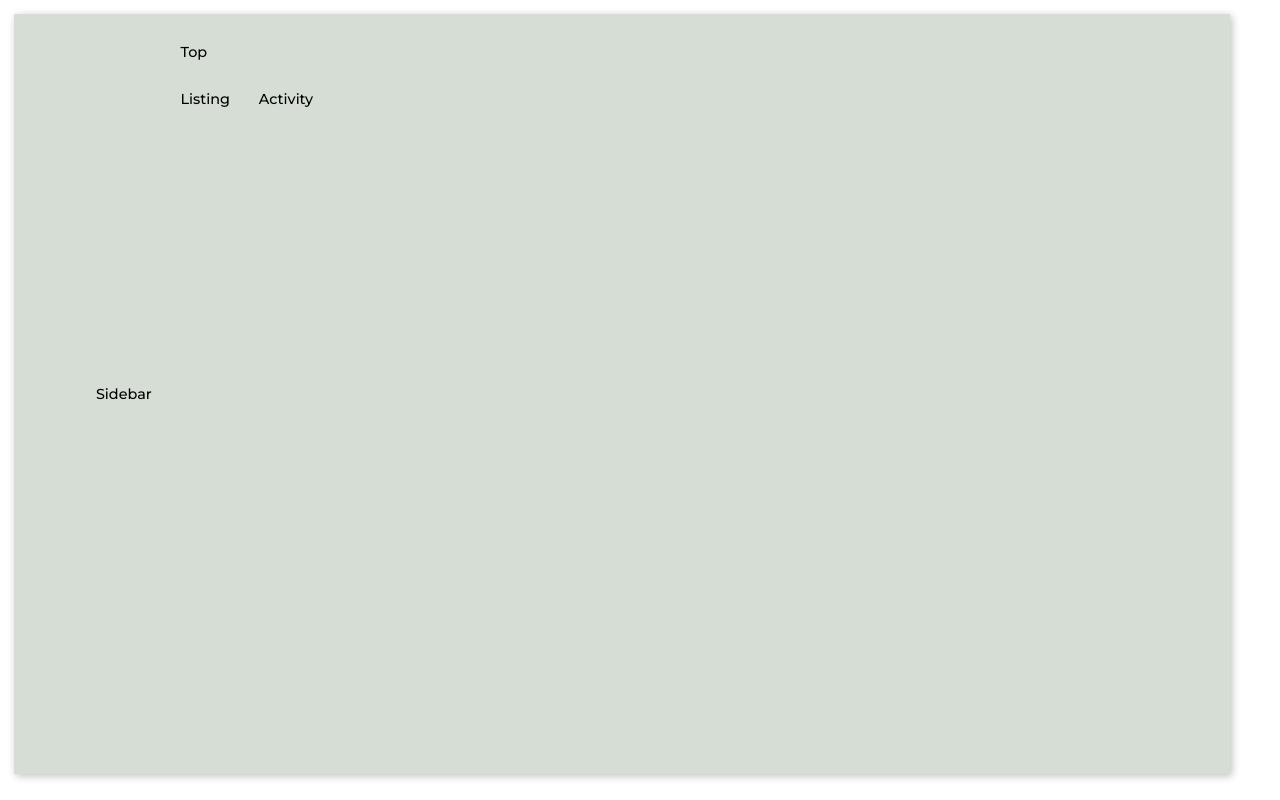
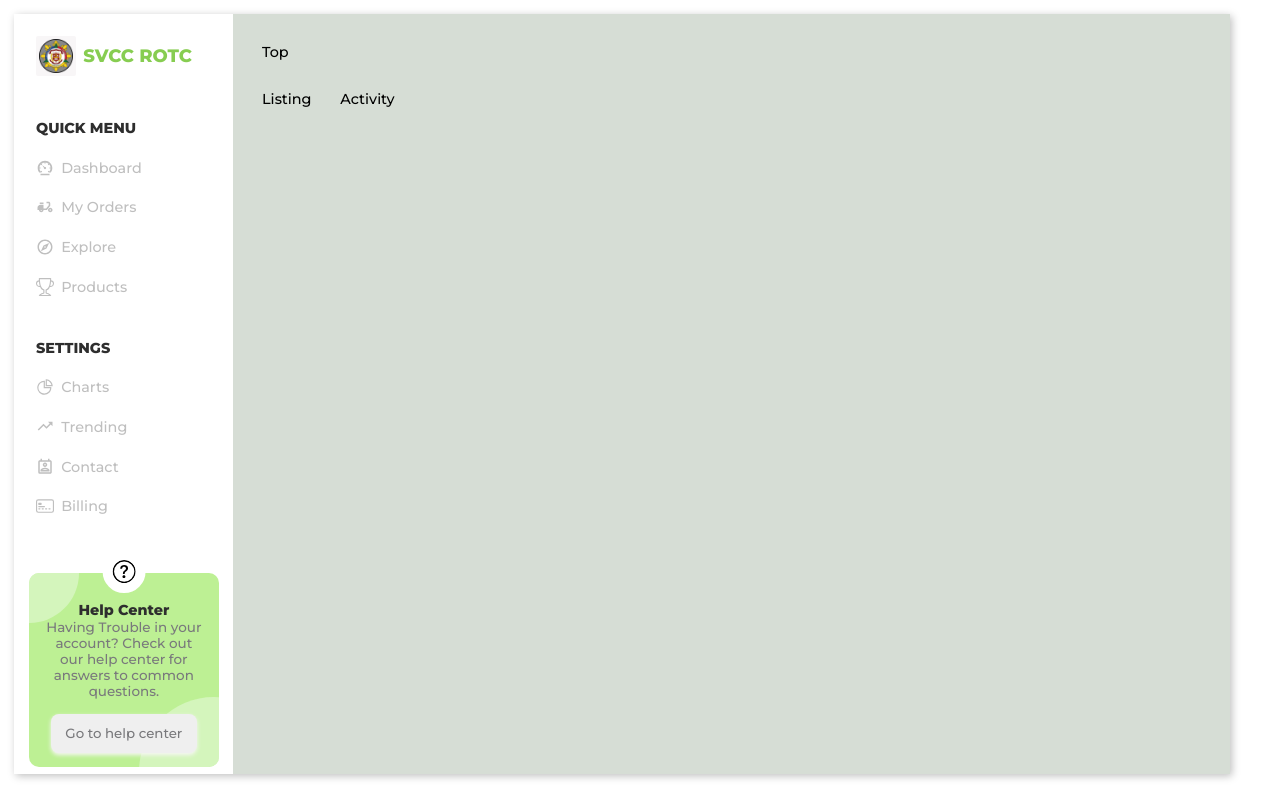
Before and after one commit to PorasZarec/ROTC-System, a React (Vite) app in the folder client/: page /dashboard in a window 1280 px wide. Built offline with nearby package versions, Linux system fonts and the light colour scheme.

Commit message:
Dashboard Sidebar Added

```diff
--- a/client/src/Components/Dashboard/Components/Sidebar Section/Sidebar.jsx
+++ b/client/src/Components/Dashboard/Components/Sidebar Section/Sidebar.jsx
@@ -1,10 +1,113 @@
-import React from 'react'
-import './sidebar.css'
+import React from "react";
+import "./sidebar.css";
+
+// Imported Images
+import logo from "../../../Assets/ROTC_Logo.png";
+
+// Imported Icons
+import { IoMdSpeedometer } from "react-icons/io";
+import { MdDeliveryDining } from "react-icons/md";
+import { MdOutlineExplore } from "react-icons/md";
+import { BsTrophy } from "react-icons/bs";
+
+import { AiOutlinePieChart } from "react-icons/ai";
+import { BiTrendingUp } from "react-icons/bi";
+import { MdOutlinePermContactCalendar } from "react-icons/md";
+import { BsCreditCard2Front } from "react-icons/bs";
+
+import { BsQuestionCircle } from "react-icons/bs";
 
 const Sidebar = () => {
-  return (
-    <div>Sidebar</div>
-  )
-}
+	return (
+		<div className="sideBar grid">
+			<div className="logoDiv flex">
+				<img src={logo} alt="Image Name" />
+				<h2>SVCC ROTC</h2>
+			</div>
 
-export default Sidebar
+			<div className="menuDiv">
+				<h3 className="divTitle">QUICK MENU</h3>
+				<ul className="menuLists grid">
+					<li className="listItem">
+						<a href="#" className="menuLink flex">
+							<IoMdSpeedometer className="icon" />
+							<span className="smallText">Dashboard</span>
+						</a>
+					</li>
+
+					<li className="listItem">
+						<a href="#" className="menuLink flex">
+							<MdDeliveryDining className="icon" />
+							<span className="smallText">My Orders</span>
+						</a>
+					</li>
+
+					<li className="listItem">
+						<a href="#" className="menuLink flex">
+							<MdOutlineExplore className="icon" />
+							<span className="smallText">Explore</span>
+						</a>
+					</li>
+
+					<li className="listItem">
+						<a href="#" className="menuLink flex">
+							<BsTrophy className="icon" />
+							<span className="smallText">Products</span>
+						</a>
+					</li>
+				</ul>
+			</div>
+
+			<div className="settingsDiv">
+				<h3 className="divTitle">SETTINGS</h3>
+				<ul className="menuLists grid">
+					<li className="listItem">
+						<a href="#" className="menuLink flex">
+							<AiOutlinePieChart className="icon" />
+							<span className="smallText">Charts</span>
+						</a>
+					</li>
+
+					<li className="listItem">
+						<a href="#" className="menuLink flex">
+							<BiTrendingUp className="icon" />
+							<span className="smallText">Trending</span>
+						</a>
+					</li>
+
+					<li className="listItem">
+						<a href="#" className="menuLink flex">
+							<MdOutlinePermContactCalendar className="icon" />
+							<span className="smallText">Contact</span>
+						</a>
+					</li>
+
+					<li className="listItem">
+						<a href="#" className="menuLink flex">
+							<BsCreditCard2Front className="icon" />
+							<span className="smallText">Billing</span>
+						</a>
+					</li>
+				</ul>
+			</div>
+
+			<div className="sideBarCard">
+				<BsQuestionCircle className="icon" />
+				<div className="cardContent">
+					<div className="circle1"></div>
+					<div className="circle2"></div>
+
+					<h3>Help Center</h3>
+					<p>
+						Having Trouble in your account? Check out our help
+						center for answers to common questions.
+					</p>
+
+					<button className="btn">Go to help center</button>
+				</div>
+			</div>
+		</div>
+	);
+};
+
+export default Sidebar;
--- a/client/src/Components/Dashboard/Components/Sidebar Section/sidebar.css
+++ b/client/src/Components/Dashboard/Components/Sidebar Section/sidebar.css
@@ -1 +1,147 @@
-/*# sourceMappingURL=sidebar.css.map */
+:root {
+  --primaryColor: hsl(94, 55%, 56%);
+  --hoverColor: hsl(93, 75%, 76%);
+  --paleGreen: hsl(96, 75%, 89%);
+  --whiteColor: hsl(0, 0%, 100%);
+  --blackColor: hsl(0, 0%, 18%);
+  --greyText: hsl(0, 0%, 75%);
+  --bgColor: hsl(113, 11%, 85%);
+  --inputColor: hsl(330, 12%, 97%);
+  --textColor: hsl(240, 1%, 48%);
+  /* Font and Typography */
+  --biggestFontSize: 2.5rem;
+  --h1FontSize: 1.5rem;
+  --h2FontSize: 1.25rem;
+  --h3FontSize: 1rem;
+  --normalFontSize: 0.938rem;
+  --smallFontSize: 0.813rem;
+  --smallestFontSize: 0.75rem;
+}
+
+.sideBar {
+  background: var(--whiteColor);
+  box-shadow: 1px 0px 4px --greyText;
+  width: 18%;
+  height: 100%;
+  gap: 3rem;
+  overflow: auto;
+}
+.sideBar .logoDiv {
+  padding: 1.5rem 1.5rem 0;
+  cursor: pointer;
+}
+.sideBar .logoDiv img {
+  max-width: 40px;
+  margin-right: 0.5rem;
+  background: var(--inputColor);
+  border-radius: 2px;
+  padding: 0.2rem;
+}
+.sideBar .logoDiv h2 {
+  font-size: var(--h2FontSize);
+  color: var(--primaryColor);
+}
+.sideBar .menuDiv .divTitle,
+.sideBar .settingsDiv .divTitle {
+  font-size: var(--h3FontSize);
+  color: var(--blackColor);
+  padding: 0 1.5rem 1.5rem;
+}
+.sideBar .menuDiv .menuLists .listItem,
+.sideBar .settingsDiv .menuLists .listItem {
+  padding: 0rem 1.5rem;
+  width: 100%;
+  position: relative;
+}
+.sideBar .menuDiv .menuLists .listItem::before,
+.sideBar .settingsDiv .menuLists .listItem::before {
+  position: absolute;
+  content: "";
+  height: 0%;
+  left: 0;
+  width: 5px;
+  border-bottom-right-radius: 10px;
+  border-top-right-radius: 10px;
+  background: var(--primaryColor);
+}
+.sideBar .menuDiv .menuLists .listItem .menuLink,
+.sideBar .settingsDiv .menuLists .listItem .menuLink {
+  color: var(--greyText);
+  font-weight: 500;
+  transition: 0;
+}
+.sideBar .menuDiv .menuLists .listItem .menuLink .icon,
+.sideBar .settingsDiv .menuLists .listItem .menuLink .icon {
+  margin-right: 0.5rem;
+}
+.sideBar .menuDiv .menuLists .listItem:hover .menuLink,
+.sideBar .settingsDiv .menuLists .listItem:hover .menuLink {
+  color: var(--primaryColor);
+  transition: 0;
+}
+.sideBar .menuDiv .menuLists .listItem:hover::before,
+.sideBar .settingsDiv .menuLists .listItem:hover::before {
+  height: 100%;
+  transition: 0.3s ease;
+}
+.sideBar .sideBarCard {
+  width: 100%;
+  padding: 1rem;
+  text-align: center;
+  position: relative;
+}
+.sideBar .sideBarCard .icon {
+  position: absolute;
+  background: var(--whiteColor);
+  border: 10px solid var(--whiteColor);
+  font-size: 3rem;
+  border-radius: 50%;
+  top: -8px;
+  right: 50%;
+  transform: translate(50%);
+  z-index: 100;
+}
+.sideBar .sideBarCard .cardContent {
+  position: relative;
+  padding: 1rem;
+  background: var(--hoverColor);
+  border-radius: 10px;
+  overflow: hidden;
+}
+.sideBar .sideBarCard h3 {
+  font-size: var(--h3FontSize);
+  margin-top: 1rem;
+  font-weight: 800;
+  color: var(--blackColor);
+}
+.sideBar .sideBarCard p {
+  font-size: var(--normalFontSize);
+  color: var(--textColor);
+  padding-bottom: 1rem;
+  font-weight: 500;
+}
+.sideBar .sideBarCard .btn {
+  position: relative;
+  color: var(--textColor);
+  z-index: 1000;
+}
+.sideBar .sideBarCard .circle1,
+.sideBar .sideBarCard .circle2 {
+  position: absolute;
+  background: var(--paleGreen);
+  border-radius: 50%;
+  opacity: 0.7;
+}
+.sideBar .sideBarCard .circle1 {
+  height: 100px;
+  width: 100px;
+  top: -50px;
+  left: -50px;
+}
+.sideBar .sideBarCard .circle2 {
+  height: 150px;
+  width: 150px;
+  bottom: -80px;
+  right: -70px;
+  z-index: 1;
+}/*# sourceMappingURL=sidebar.css.map */
--- a/client/src/Components/Dashboard/Components/Sidebar Section/sidebar.scss
+++ b/client/src/Components/Dashboard/Components/Sidebar Section/sidebar.scss
@@ -0,0 +1,167 @@
+:root {
+	--primaryColor: hsl(94, 55%, 56%);
+	--hoverColor: hsl(93, 75%, 76%);
+	--paleGreen: hsl(96, 75%, 89%);
+	--whiteColor: hsl(0, 0%, 100%);
+	--blackColor: hsl(0, 0%, 18%);
+	--greyText: hsl(0, 0%, 75%);
+	--bgColor: hsl(113, 11%, 85%);
+	--inputColor: hsl(330, 12%, 97%);
+
+	--textColor: hsl(240, 1%, 48%);
+
+	/* Font and Typography */
+	--biggestFontSize: 2.5rem;
+	--h1FontSize: 1.5rem;
+	--h2FontSize: 1.25rem;
+	--h3FontSize: 1rem;
+	--normalFontSize: 0.938rem;
+	--smallFontSize: 0.813rem;
+	--smallestFontSize: 0.75rem;
+}
+
+.sideBar {
+	background: var(--whiteColor);
+	box-shadow: 1px 0px 4px --greyText;
+	width: 18%;
+	height: 100%;
+	gap: 3rem;
+	overflow: auto;
+
+	.logoDiv {
+		padding: 1.5rem 1.5rem 0;
+		cursor: pointer;
+
+		img {
+			max-width: 40px;
+			margin-right: 0.5rem;
+			background: var(--inputColor);
+			border-radius: 2px;
+			padding: 0.2rem;
+		}
+
+		h2 {
+			font-size: var(--h2FontSize);
+			color: var(--primaryColor);
+		}
+	}
+
+	.menuDiv,
+	.settingsDiv {
+		.divTitle {
+			font-size: var(--h3FontSize);
+			color: var(--blackColor);
+			padding: 0 1.5rem 1.5rem;
+		}
+
+		.menuLists {
+			.listItem {
+				// padding: 0.2rem 1.5rem;
+				padding: 0rem 1.5rem;
+				width: 100%;
+				position: relative;
+
+				&::before {
+					position: absolute;
+					content: '';
+					height: 0%;
+					left: 0;
+					width: 5px;
+					border-bottom-right-radius: 10px;
+					border-top-right-radius: 10px;
+					background: var(--primaryColor);
+				}
+
+				.menuLink {
+					color: var(--greyText);
+					font-weight: 500;
+					transition: 0;
+
+					.icon {
+						margin-right: .5rem;
+					}
+				}
+
+				&:hover .menuLink {
+					color: var(--primaryColor);
+					transition: 0;
+				}
+
+				&:hover::before {
+					height: 100%;
+					transition: .3s ease;
+				}
+			}
+		}
+	}
+
+	.sideBarCard {
+		width: 100%;
+		padding: 1rem;
+		text-align: center;
+		position: relative;
+
+		.icon {
+			position: absolute;
+			background: var(--whiteColor);
+			border: 10px solid var(--whiteColor);
+			font-size: 3rem;
+			border-radius: 50%;
+			top: -8px;
+			right: 50%;
+			transform: translate(50%);
+			z-index: 100;
+		}
+
+		.cardContent {
+			position: relative;
+			padding: 1rem;
+			background: var(--hoverColor);
+			border-radius: 10px;
+			overflow: hidden;
+		}
+
+		h3 {
+			font-size: var(--h3FontSize);
+			margin-top: 1rem;
+			font-weight: 800;
+			color: var(--blackColor);
+		}
+
+		p {
+			font-size: var(--normalFontSize);
+			color: var(--textColor);
+			padding-bottom: 1rem;
+			font-weight: 500;
+		}
+
+		.btn {
+			position: relative;
+			color: var(--textColor);
+			z-index: 1000;
+		}
+
+		.circle1,
+		.circle2 {
+			position: absolute;
+			background: var(--paleGreen);
+			border-radius: 50%;
+			opacity: 0.7;
+		}
+
+		.circle1 {
+			height: 100px;
+			width: 100px;
+			top: -50px;
+			left: -50px;
+		}
+
+		.circle2 {
+			height: 150px;
+			width: 150px;
+			bottom: -80px;
+			right: -70px;
+			z-index: 1;
+		}
+	}
+}
```
Also changed, not shown: 1 other file (tests, documents, lock files or other folders).
